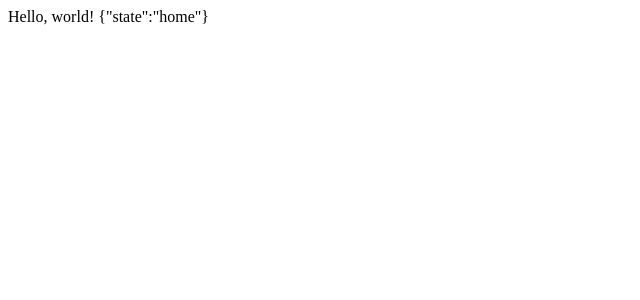
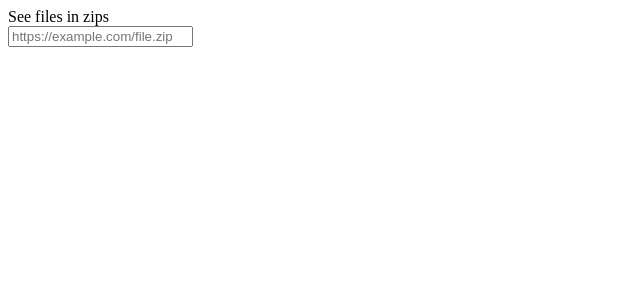
Before and after one commit to Schniz/unzipper-online, a Next.js app: page / in a window 1280 px wide. Shown: the top 300 px of the page, without its empty margins (0-640 px from the left). Built offline with nearby package versions, Linux system fonts and the light colour scheme.

Commit message:
mo error handling

```diff
--- a/pages/index.tsx
+++ b/pages/index.tsx
@@ -1,8 +1,15 @@
 import { GetServerSideProps } from "next";
 import { File, listFilesInZip } from "../src/unzip";
-import {validateUrl} from "../src/validateUrl";
+import { validateUrl } from "../src/validateUrl";
+import { useRef } from "react";
+import { useRouter } from "next/router";
 
 type Props =
+  | {
+      state: "errorReading";
+      message: string;
+      archive: string;
+    }
   | {
       state: "listFiles";
       archive: string;
@@ -13,13 +20,43 @@ type Props =
     };
 
 export default function Home(props: Props): NonNullable<React.ReactNode> {
-  switch (props.state) {
-    case "home": {
-      return <div>Hello, world! {JSON.stringify(props)}</div>;
-    }
-    case "listFiles": {
+  const textInputRef = useRef<HTMLInputElement>(null);
+  const router = useRouter();
+
   return (
     <div>
+      See files in zips
+      <form
+        action="/"
+        onSubmit={(e) => {
+          e.preventDefault();
+          if (!textInputRef.current) return;
+          const archive = encodeURIComponent(textInputRef.current.value.trim());
+          router.push(`/?archive=${archive}`);
+        }}
+      >
+        <input
+          name="archive"
+          ref={textInputRef}
+          type="url"
+          defaultValue={
+            props.state === "listFiles"
+              ? props.archive
+              : props.state === "errorReading"
+              ? props.archive
+              : ""
+          }
+          placeholder="https://example.com/file.zip"
+        />
+      </form>
+      {props.state === "errorReading" && (
+        <>
+          <h1>An error occured</h1>
+          <p>{props.message}</p>
+        </>
+      )}
+      {props.state === "listFiles" && (
+        <>
           <h1>
             Files in <code>{props.archive}</code>
           </h1>
@@ -38,10 +75,10 @@ export default function Home(props: Props): NonNullable<React.ReactNode> {
                 );
               })}
           </ul>
+        </>
+      )}
     </div>
   );
-    }
-  }
 }
 
 export const getServerSideProps: GetServerSideProps<Props> = async (ctx) => {
@@ -53,7 +90,8 @@ export const getServerSideProps: GetServerSideProps<Props> = async (ctx) => {
     }
 
     validateUrl(archive);
-    ctx.res.setHeader('Cache-Control', 's-maxage=60, stale-while-revalidate');
+    ctx.res.setHeader("Cache-Control", "s-maxage=60, stale-while-revalidate");
+    try {
       const files = await listFilesInZip(archive);
 
       return {
@@ -63,6 +101,15 @@ export const getServerSideProps: GetServerSideProps<Props> = async (ctx) => {
           files,
         },
       };
+    } catch (e) {
+      return {
+        props: {
+          state: 'errorReading',
+          archive,
+          message: e.message,
+        }
+      }
+    }
   }
 
   return {
```
Lines whose indentation alone changed are shown as unchanged.
